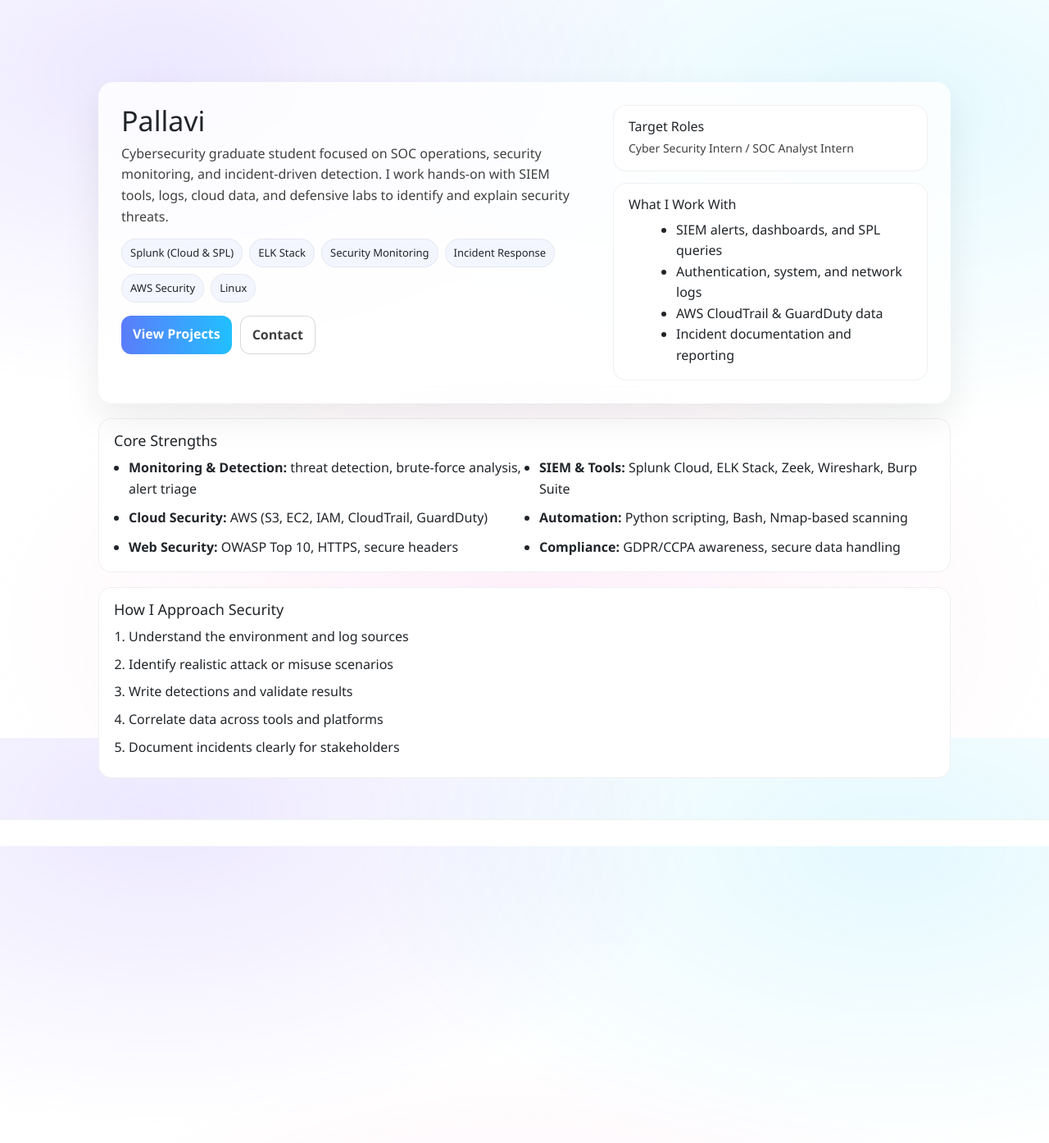
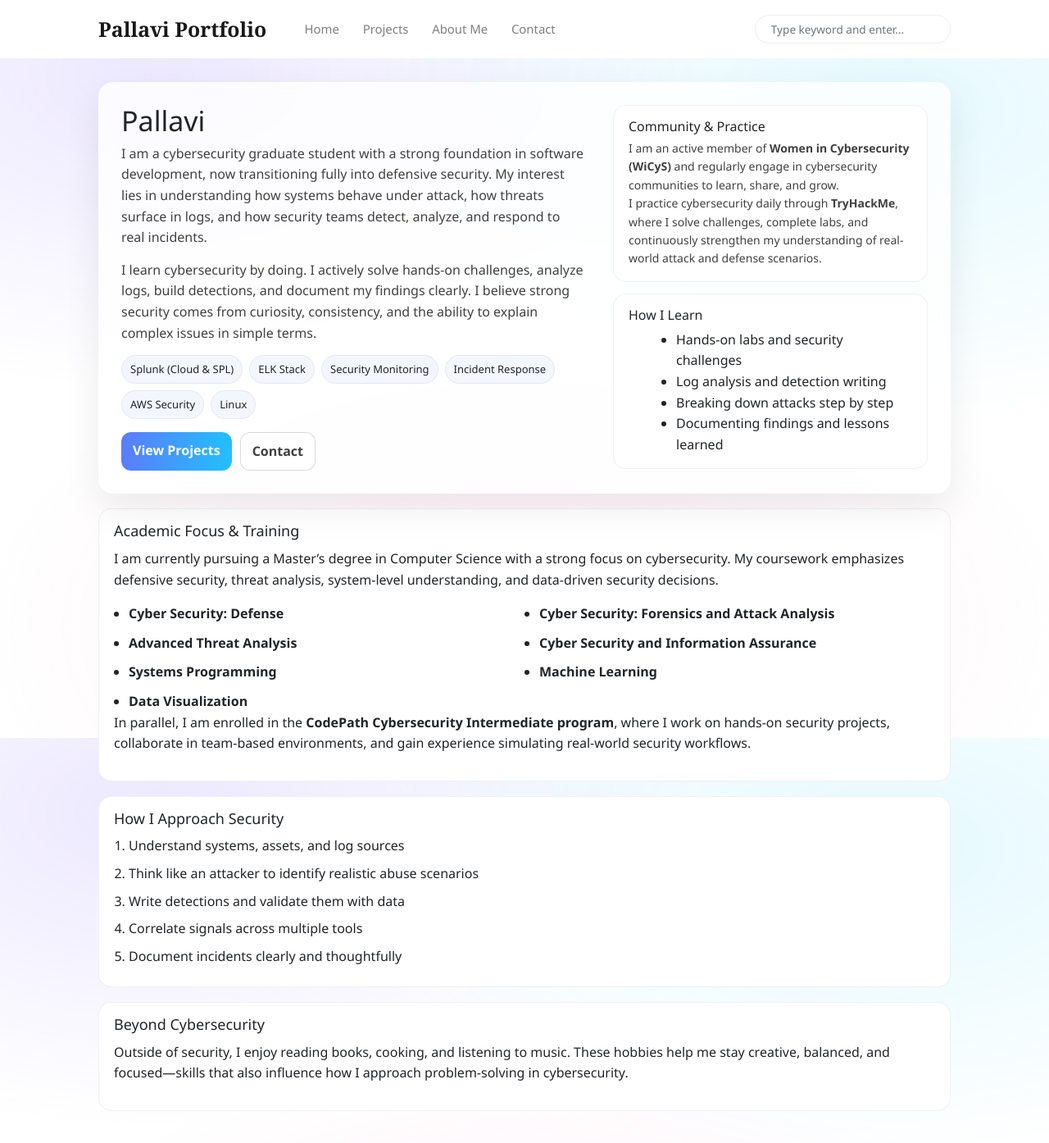
Before and after one commit to SinghPallavi819/singhpallavi819.github.io, a Jekyll site: the page built from _pages/about.md, in a window 1280 px wide and 1400 px high. Shown: the top 1394 px of the window at 82% size. Built offline with Jekyll 4.4.1, drawn with Linux system fonts in a browser that asks for light colours; nearby versions of some CDN libraries.

Commit message:
Update about.md

```diff
--- a/_pages/about.md
+++ b/_pages/about.md
@@ -7,10 +7,18 @@
 <div class="hero-card">
   <div class="hero-left">
     <h1 class="hero-title">Pallavi</h1>
+
     <p class="hero-subtitle">
-      Cybersecurity graduate student focused on SOC operations, security monitoring,
-      and incident-driven detection. I work hands-on with SIEM tools, logs, cloud data,
-      and defensive labs to identify and explain security threats.
+      I am a cybersecurity graduate student with a strong foundation in software development,
+      now transitioning fully into defensive security. My interest lies in understanding how
+      systems behave under attack, how threats surface in logs, and how security teams detect,
+      analyze, and respond to real incidents.
+    </p>
+
+    <p class="hero-subtitle">
+      I learn cybersecurity by doing. I actively solve hands-on challenges, analyze logs,
+      build detections, and document my findings clearly. I believe strong security comes from
+      curiosity, consistency, and the ability to explain complex issues in simple terms.
     </p>
 
     <div class="hero-tags">
@@ -30,41 +38,71 @@
 
   <div class="hero-right">
     <div class="mini-card">
-      <h3>Target Roles</h3>
-      <p>Cyber Security Intern / SOC Analyst Intern</p>
+      <h3>Community & Practice</h3>
+      <p>
+        I am an active member of <b>Women in Cybersecurity (WiCyS)</b> and regularly engage
+        in cybersecurity communities to learn, share, and grow.
+      </p>
+      <p>
+        I practice cybersecurity daily through <b>TryHackMe</b>, where I solve challenges,
+        complete labs, and continuously strengthen my understanding of real-world attack and
+        defense scenarios.
+      </p>
     </div>
 
     <div class="mini-card">
-      <h3>What I Work With</h3>
+      <h3>How I Learn</h3>
       <ul>
-        <li>SIEM alerts, dashboards, and SPL queries</li>
-        <li>Authentication, system, and network logs</li>
-        <li>AWS CloudTrail & GuardDuty data</li>
-        <li>Incident documentation and reporting</li>
+        <li>Hands-on labs and security challenges</li>
+        <li>Log analysis and detection writing</li>
+        <li>Breaking down attacks step by step</li>
+        <li>Documenting findings and lessons learned</li>
       </ul>
     </div>
   </div>
 </div>
 
 <div class="section-card">
-  <h2>Core Strengths</h2>
+  <h2>Academic Focus & Training</h2>
+  <p>
+    I am currently pursuing a Master’s degree in Computer Science with a strong focus on
+    cybersecurity. My coursework emphasizes defensive security, threat analysis, system-level
+    understanding, and data-driven security decisions.
+  </p>
+
   <ul class="two-col">
-    <li><b>Monitoring & Detection:</b> threat detection, brute-force analysis, alert triage</li>
-    <li><b>SIEM & Tools:</b> Splunk Cloud, ELK Stack, Zeek, Wireshark, Burp Suite</li>
-    <li><b>Cloud Security:</b> AWS (S3, EC2, IAM, CloudTrail, GuardDuty)</li>
-    <li><b>Automation:</b> Python scripting, Bash, Nmap-based scanning</li>
-    <li><b>Web Security:</b> OWASP Top 10, HTTPS, secure headers</li>
-    <li><b>Compliance:</b> GDPR/CCPA awareness, secure data handling</li>
+    <li><b>Cyber Security: Defense</b></li>
+    <li><b>Cyber Security: Forensics and Attack Analysis</b></li>
+    <li><b>Advanced Threat Analysis</b></li>
+    <li><b>Cyber Security and Information Assurance</b></li>
+    <li><b>Systems Programming</b></li>
+    <li><b>Machine Learning</b></li>
+    <li><b>Data Visualization</b></li>
   </ul>
+
+  <p>
+    In parallel, I am enrolled in the <b>CodePath Cybersecurity Intermediate program</b>, where
+    I work on hands-on security projects, collaborate in team-based environments, and gain
+    experience simulating real-world security workflows.
+  </p>
 </div>
 
 <div class="section-card">
   <h2>How I Approach Security</h2>
   <ol class="clean-list">
-    <li>Understand the environment and log sources</li>
-    <li>Identify realistic attack or misuse scenarios</li>
-    <li>Write detections and validate results</li>
-    <li>Correlate data across tools and platforms</li>
-    <li>Document incidents clearly for stakeholders</li>
+    <li>Understand systems, assets, and log sources</li>
+    <li>Think like an attacker to identify realistic abuse scenarios</li>
+    <li>Write detections and validate them with data</li>
+    <li>Correlate signals across multiple tools</li>
+    <li>Document incidents clearly and thoughtfully</li>
   </ol>
 </div>
+
+<div class="section-card">
+  <h2>Beyond Cybersecurity</h2>
+  <p>
+    Outside of security, I enjoy reading books, cooking, and listening to music. These hobbies
+    help me stay creative, balanced, and focused—skills that also influence how I approach
+    problem-solving in cybersecurity.
+  </p>
+</div>
```
